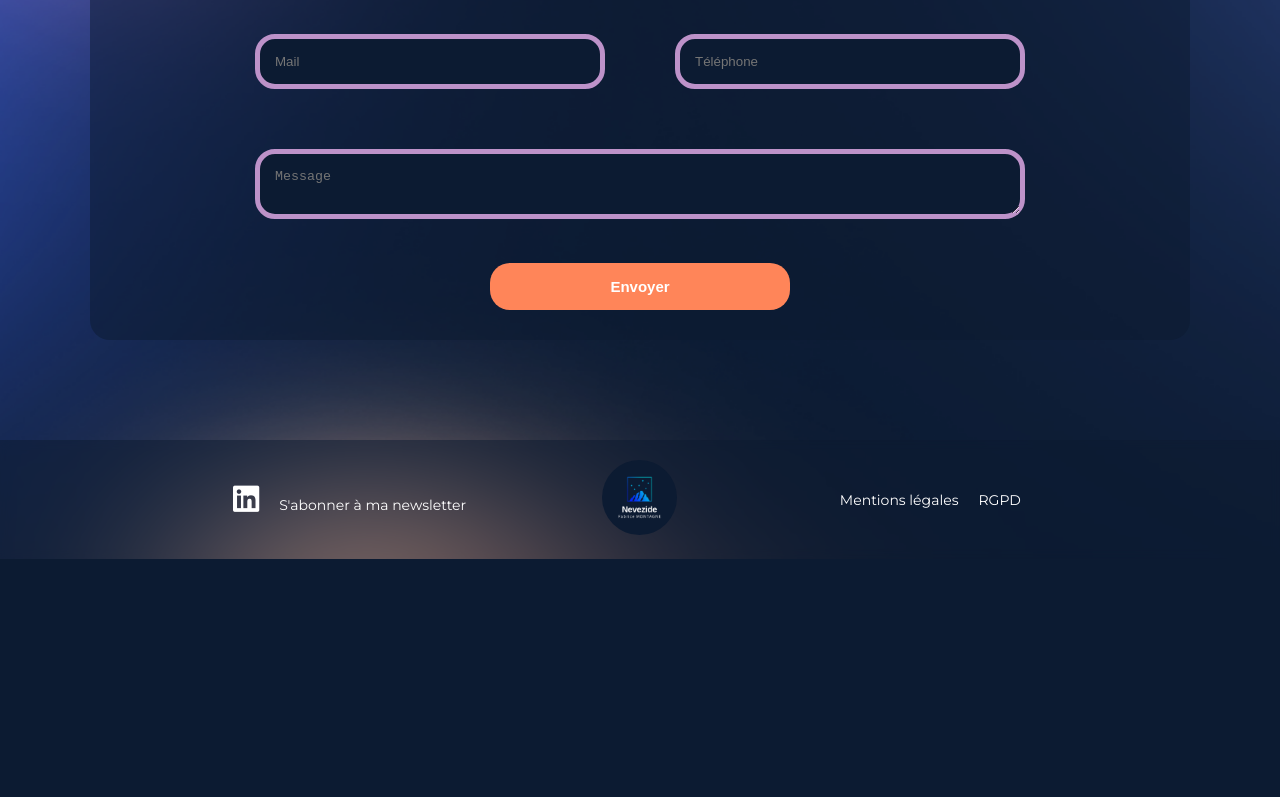
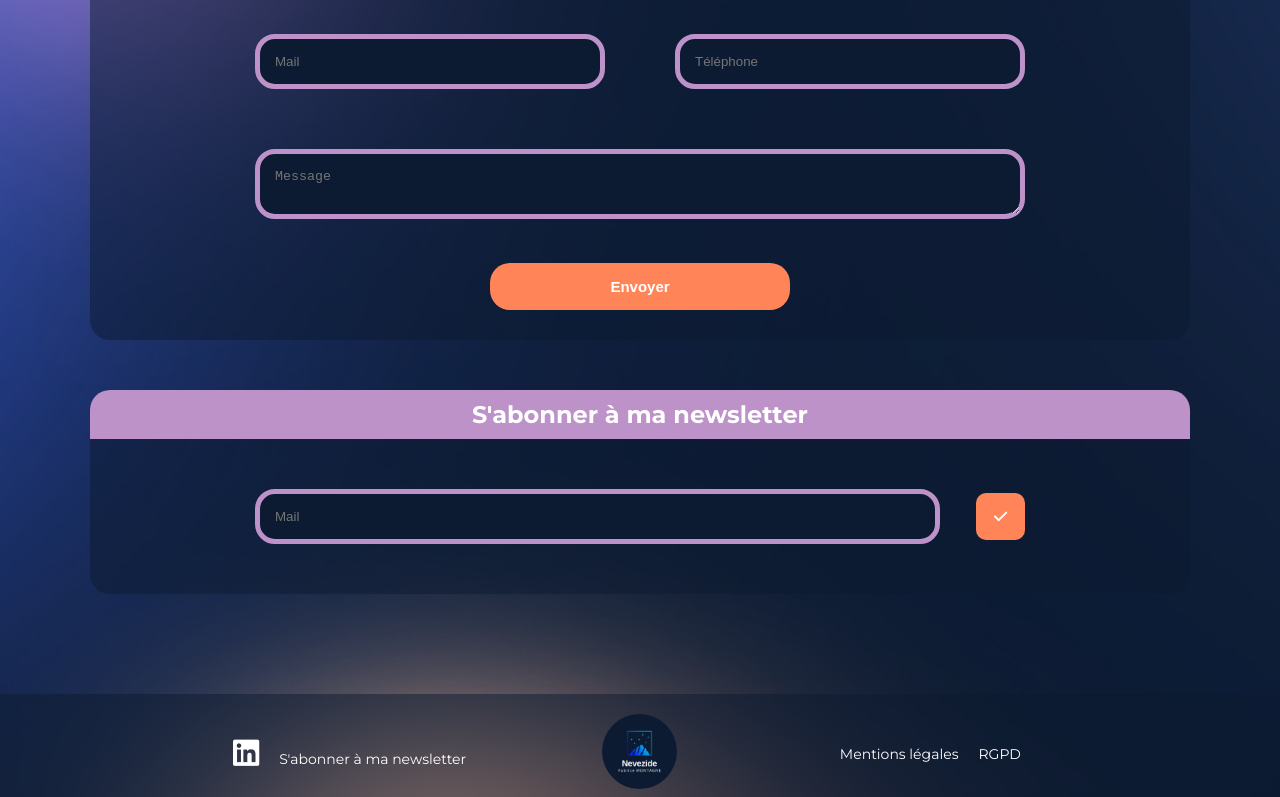
Before and after one commit to Marion1b/Top-secret, a plain HTML site: page marion/contact.html in a window 1280 px wide. Shown: the part 589-1386 px from the top of the page. Before the commit the page ends 1148 px from the top, so only its background shows below. Drawn offline with Linux system fonts and the light colour scheme.

Commit message:
feature: newsletter form done

```diff
--- a/marion/assets/css/style.css
+++ b/marion/assets/css/style.css
@@ -137,6 +137,7 @@ body{
     margin: 5rem auto;
 }
 
+/*Formulaire de contact et formulaire Newsletter*/
 .main-contact h1{
     text-align: center;
     background-color: var(--secondary-color);
@@ -146,15 +147,15 @@ body{
     border-top-right-radius: 2rem;
 }
 
-.contacter{
+.contacter, .newsletter{
     background-color: var(--main-color-transparent);
     max-width: 90%;
-    margin: auto;
+    margin: 3rem auto;
     border-radius: 2rem;
     padding-bottom: 2rem;
 }
 
-.form-contacter{
+.main-contact-forms{
     width: 100%;
     display: flex;
     flex-direction: column;
@@ -168,7 +169,7 @@ body{
     padding: 0;
 }
 
-.form-contacter .field input, .form-contacter textarea{
+.main-contact-forms .field input, .form-contacter textarea{
     border: .5rem solid var(--secondary-color);
     width: 30rem;
     background-color: var(--main-color);
@@ -182,12 +183,12 @@ body{
     padding-bottom: 5rem;
 }
 
-.form-contacter .field input:focus, .form-contacter textarea:focus{
+.main-contact-forms .field input:focus, .form-contacter textarea:focus{
     outline: none;
     border: #fff .6rem solid;
 }
 
-.contacter-button{
+.contacter-button, .newsletter-button{
     font-size: 1.5rem;
     font-weight: bold;
     border: none;
@@ -200,7 +201,13 @@ body{
     transition: transform 200ms ease-in;
 }
 
-.contacter-button:hover{
+.newsletter-button{
+    text-align: center;
+    width: 4rem;
+    border-radius: 1rem;
+}
+
+.contacter-button:hover, .newsletter-button:hover{
     cursor: pointer;
     transform: translateY(-5px);
 }
@@ -210,10 +217,11 @@ body{
     .main-contact{
         margin: 10rem auto;
     }
-    .contacter{
+    .contacter, .newsletter{
         max-width: 1100px;
+        margin: 5rem auto;
     }
-    .form-contacter{
+    .main-contact-forms{
         width: 70%;
         margin: auto;
     }
@@ -225,15 +233,27 @@ body{
     .form-contacter .field input{
         width: 35rem;
     }
-    .form-contacter > .field{
+    .main-contact-forms > .field{
         width: 100%;
     }
-    .form-contacter .field input, .form-contacter textarea{
+    .main-contact-forms .field input, .form-contacter textarea{
         padding: 1.5rem;
         margin: 3rem auto;
     }
     .form-contacter #entreprise, .form-contacter #message{
         width: 100%;
+    }
+    .form-newsletter #newsletter-mail{
+        width: 95%;
+    }
+    .newsletter-button{
+        padding: 1.5rem;
+        width: 5rem;
+    }
+    .form-newsletter{
+        display: flex;
+        flex-direction: row;
+        justify-content: space-between;
     }
     .contacter-button{
         padding: 1.5rem;
--- a/marion/contact.html
+++ b/marion/contact.html
@@ -36,7 +36,7 @@
         <main class="main-contact">
             <section class="contacter">
                 <h1>Me contacter</h1>
-                <form class="form-contacter">
+                <form class="form-contacter main-contact-forms">
                     <fieldset>
                         <div class="field">
                             <input type="text" id="name" name="nom" placeholder="Nom">
@@ -62,6 +62,15 @@
                     <button class="contacter-button">Envoyer</button>
                 </form>
             </section>
+            <section class="newsletter">
+                <h1>S'abonner à ma newsletter</h1>
+                <form class="form-newsletter main-contact-forms">
+                    <div class="field">
+                        <input type="email" id="newsletter-mail" name="email" placeholder="Mail">
+                    </div>
+                    <button class="newsletter-button"><i class="fa-solid fa-check"></i></button>
+                </form>
+            </section>
         </main>
         <footer class="page-footer">
             <article class="page-footer-network">
```
